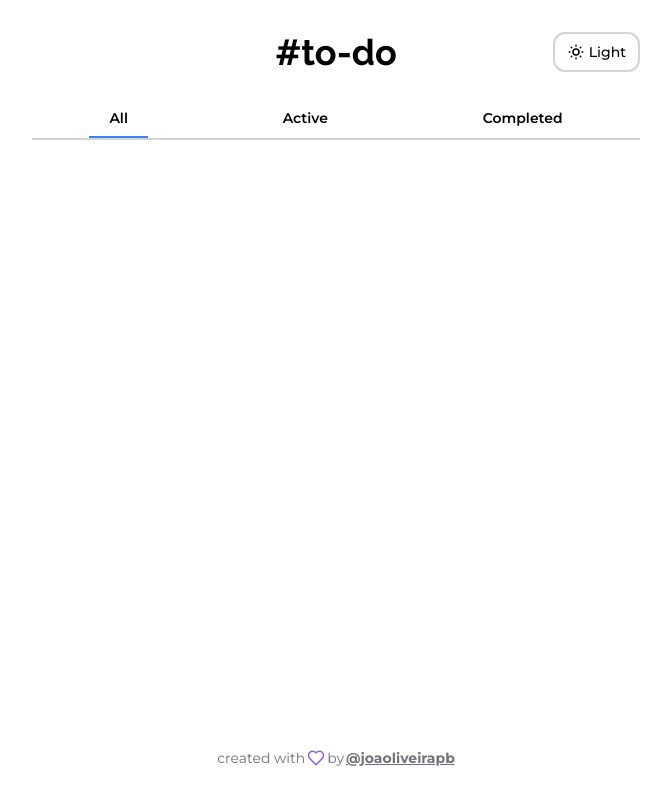
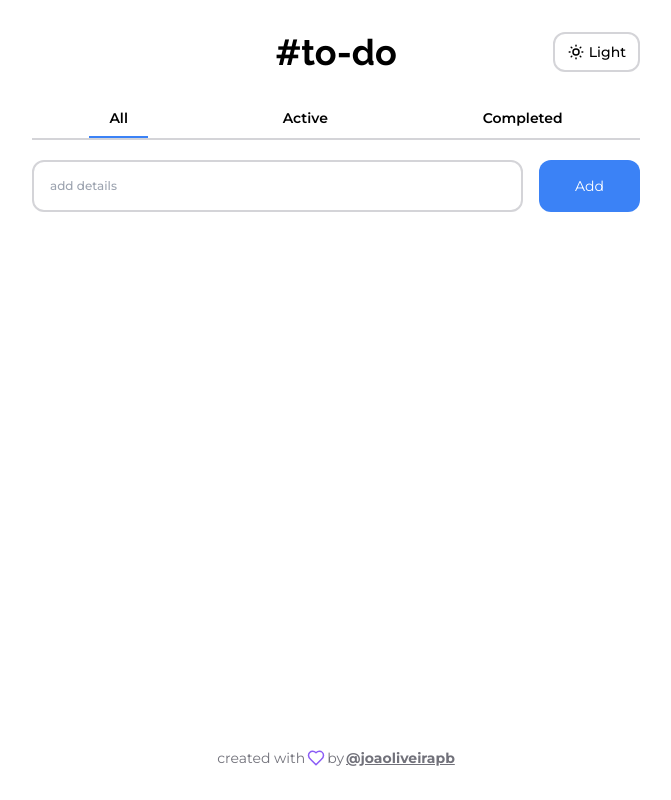
Before and after one commit to joaoliveirapb/todo, a Next.js app: page / in a window 1280 px wide. Shown: the whole page, without its empty margins (304-975 px from the left). Built offline with nearby package versions, Linux system fonts and the light colour scheme.

Commit message:
feat: created InputField

```diff
--- a/src/app/page.tsx
+++ b/src/app/page.tsx
@@ -1,5 +1,6 @@
 import { Footer } from '@/components/Footer'
 import { Header } from '@/components/Header'
+import { InputField } from '@/components/InputField'
 import { Navbar } from '@/components/Navbar'
 
 export default function Home() {
@@ -8,6 +9,7 @@ export default function Home() {
       <Header />
       <div className="flex-1">
         <Navbar />
+        <InputField />
       </div>
       <Footer />
     </main>
--- /dev/null
+++ b/src/components/InputField.tsx
@@ -0,0 +1,14 @@
+export function InputField() {
+  return (
+    <div className="mt-5 flex gap-4">
+      <input
+        type="text"
+        placeholder="add details"
+        className="flex-1 rounded-xl border-2 border-zinc-300 bg-transparent p-4 text-xs font-medium focus:outline-none dark:border-zinc-600"
+      />
+      <button className="rounded-xl bg-blue-500 px-9 text-sm text-white transition-colors hover:bg-blue-600">
+        Add
+      </button>
+    </div>
+  )
+}
```
